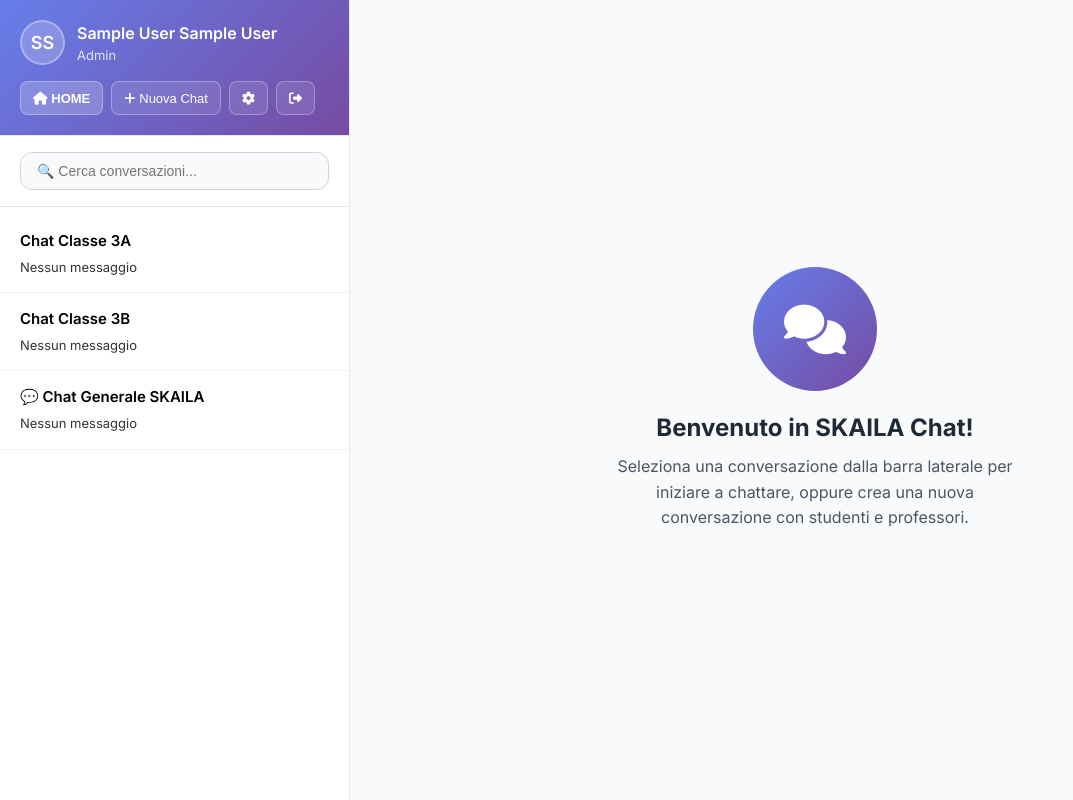
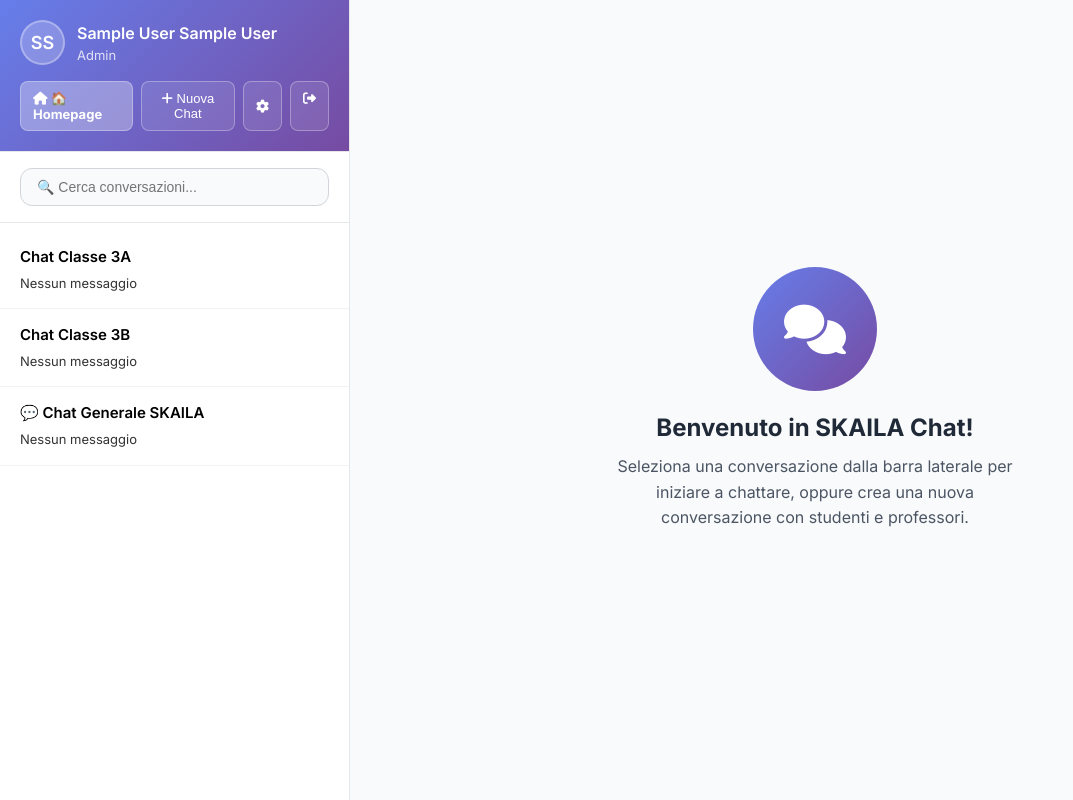
Before and after one commit to djsoulspotti-ops/Skajla, a Flask app: page /chat in a window 1280 px wide. Shown: the whole page, without its empty margins (0-1073 px from the left). Run offline with Flask 3, Linux system fonts and the light colour scheme; the visitor is signed in with stand-in values (Sample User, id 1); data comes from the database, SQL or seed files in the repository; data that the repository does not hold is empty; some libraries are stand-ins or nearby versions.

Commit message:
Assistant checkpoint: Add homepage navigation button
Assistant generated file changes:
- templates/chat.html: Add prominent homepage navigation button

---

User prompt:

ok ora funziona ma se volessi tornare alla home page madre ?

Replit-Commit-Author: Assistant
Replit-Commit-Session-Id: cf72ff3f-b725-42bb-a000-daf5143f4a8c

```diff
--- a/templates/chat.html
+++ b/templates/chat.html
@@ -913,9 +913,9 @@
                     </div>
                 </div>
                 <div class="chat-actions">
-                    <button class="action-btn" onclick="window.location.href='/'" style="background: rgba(255,255,255,0.2); font-weight: bold;">
-                        <i class="fas fa-home"></i> HOME
-                    </button>
+                    <a href="/" class="action-btn" style="background: rgba(255,255,255,0.3); font-weight: bold; text-decoration: none; color: white;">
+                        <i class="fas fa-home"></i> 🏠 Homepage
+                    </a>
                     <button class="action-btn" onclick="openNewChatModal()">
                         <i class="fas fa-plus"></i> Nuova Chat
                     </button>
```
